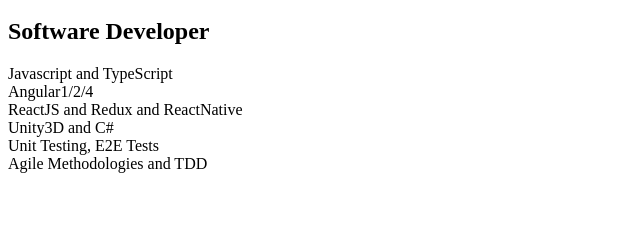
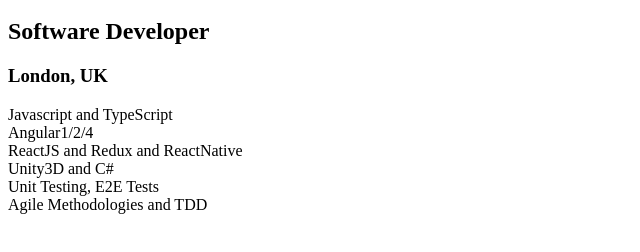
Before and after one commit to Bolza/Bolza.github.io, a plain HTML site: page index.html in a window 1280 px wide. Shown: the part 48-300 px from the top of the page, without its empty margins (0-640 px from the left). Drawn offline with Linux system fonts and the light colour scheme.

Commit message:
website is back

```diff
--- a/index.html
+++ b/index.html
@@ -1,5 +1,7 @@
 <h1>Stefano Sergio</h1>
 <h2>Software Developer</h1>
+<h3>London, UK</h1>
+
 
 <section class="skills">
     <div class="skill">Javascript and TypeScript</div>
```
